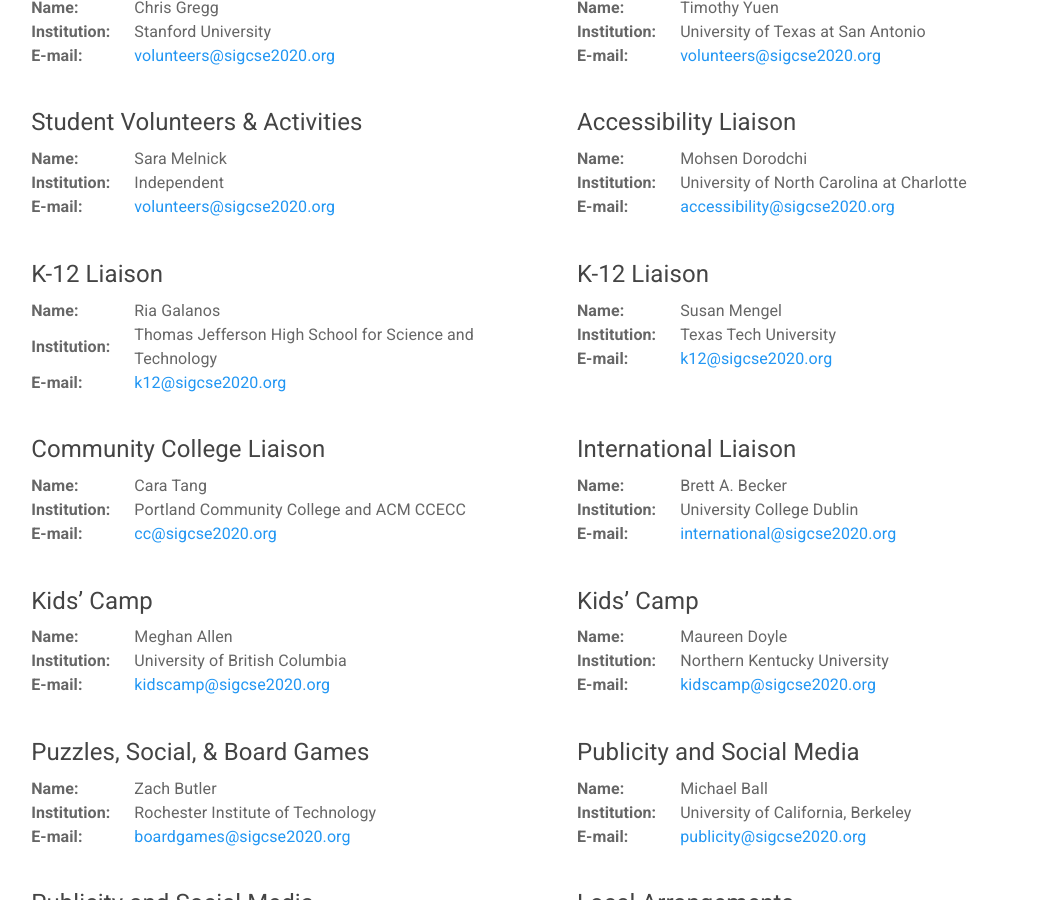
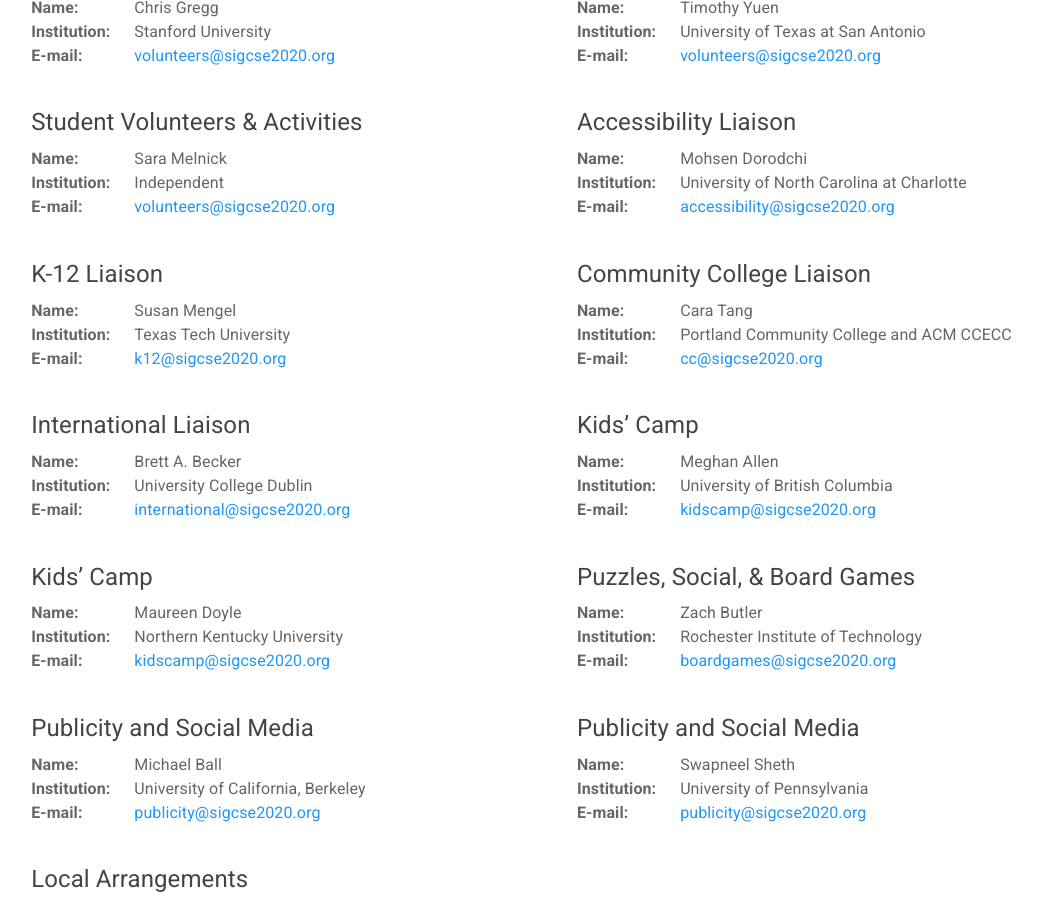
Before and after one commit to sigcsets/sigcse2020, a Jekyll site: the page built from info/committees.md, in a window 1280 px wide and 900 px high, scrolled down 3016 px. Shown: the whole window, without its empty margins (78-1120 px from the left). Built offline with Jekyll 4.4.1, drawn with Linux system fonts in a browser that asks for light colours.

Commit message:
Removed Ria from K-12 position

```diff
--- a/_data/committees.yaml
+++ b/_data/committees.yaml
@@ -192,11 +192,6 @@
     inst: University of North Carolina at Charlotte
     email: accessibility@sigcse2020.org
 
-  - name: Ria Galanos
-    role: K-12 Liaison
-    inst: Thomas Jefferson High School for Science and Technology
-    email: k12@sigcse2020.org
-
   - name: Susan Mengel
     role: K-12 Liaison
     inst: Texas Tech University
```
